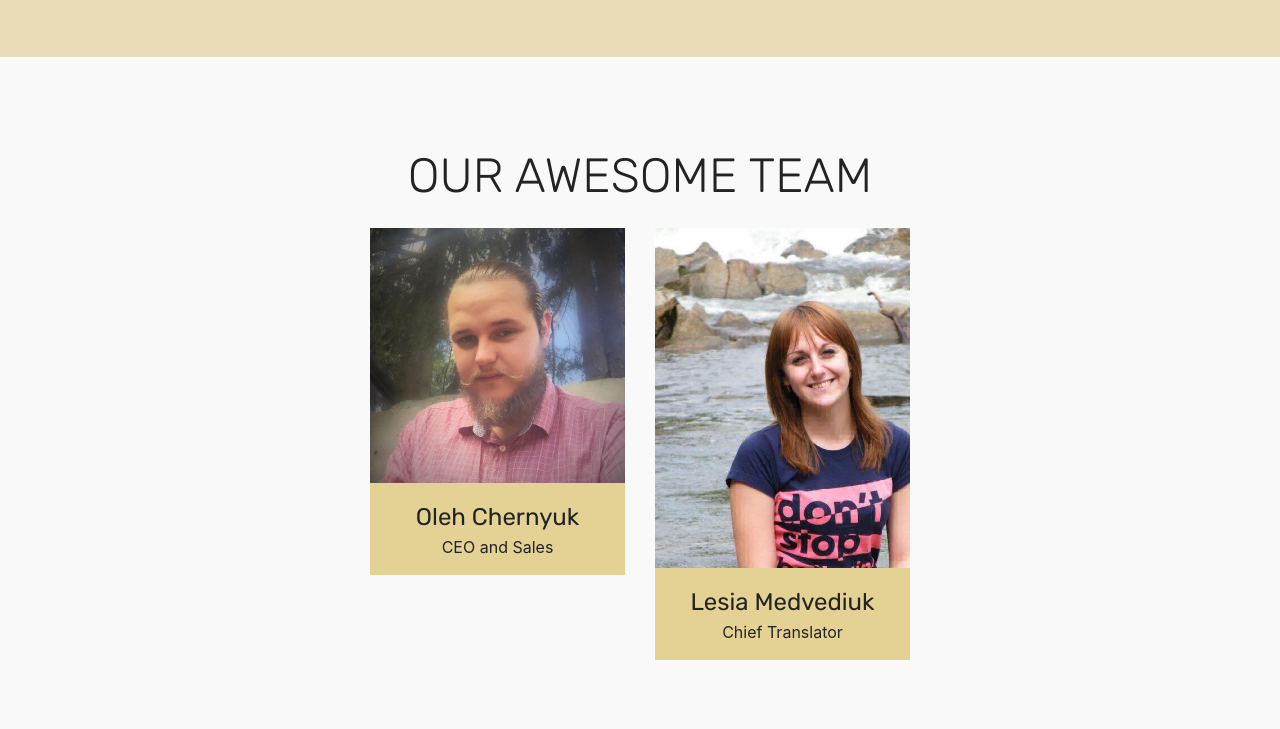
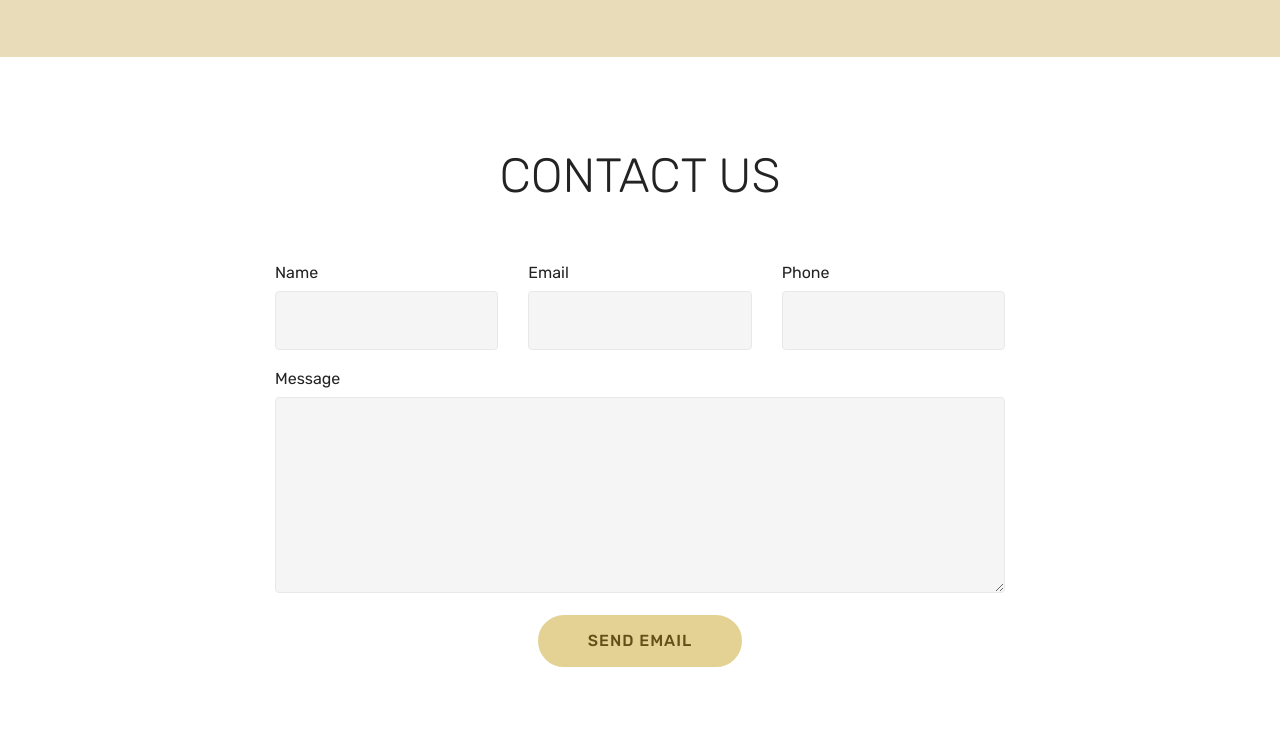
Before and after one commit to Vetraltd/LandingPage, a plain HTML site: page index.html in a window 1280 px wide. Shown: the part 2811-3540 px from the top of the page. Drawn offline with Linux system fonts and the light colour scheme; files whose address does not match are found by name.

Commit message:
Update index.html

```diff
--- a/index.html
+++ b/index.html
@@ -465,49 +465,6 @@
     </div>
 </section>
 
-<section class="features16 cid-qZnDmqx7zS" id="features16-6">
-
-
-
-    <div class="container align-center">
-        <h2 class="pb-3 mbr-fonts-style mbr-section-title display-2">
-            OUR AWESOME TEAM
-        </h2>
-
-        <div class="row media-row">
-
-        <div class="team-item col-lg-3 col-md-6">
-                <div class="item-image">
-                    <img src="assets/images/35236901-1731950716894796-3083025476092952576-n-510x510.jpg" alt="" title="">
-                </div>
-                <div class="item-caption py-3">
-                    <div class="item-name px-2">
-                        <p class="mbr-fonts-style display-5">
-                           Oleh Chernyuk</p>
-                    </div>
-                    <div class="item-role px-2">
-                        <p>CEO and Sales</p>
-                    </div>
-
-                </div>
-            </div><div class="team-item col-lg-3 col-md-6">
-                <div class="item-image">
-                    <img src="assets/images/384713-326105260733227-673074825-n-453x604.jpg" alt="" title="">
-                </div>
-                <div class="item-caption py-3">
-                    <div class="item-name px-2">
-                        <p class="mbr-fonts-style display-5">
-                           Lesia Medvediuk</p>
-                    </div>
-                    <div class="item-role px-2">
-                        <p>Chief Translator</p>
-                    </div>
-
-                </div>
-            </div></div>
-    </div>
-</section>
-
 <section class="mbr-section form1 cid-qZsKpocvv4" id="form1-j">
 
 
```
